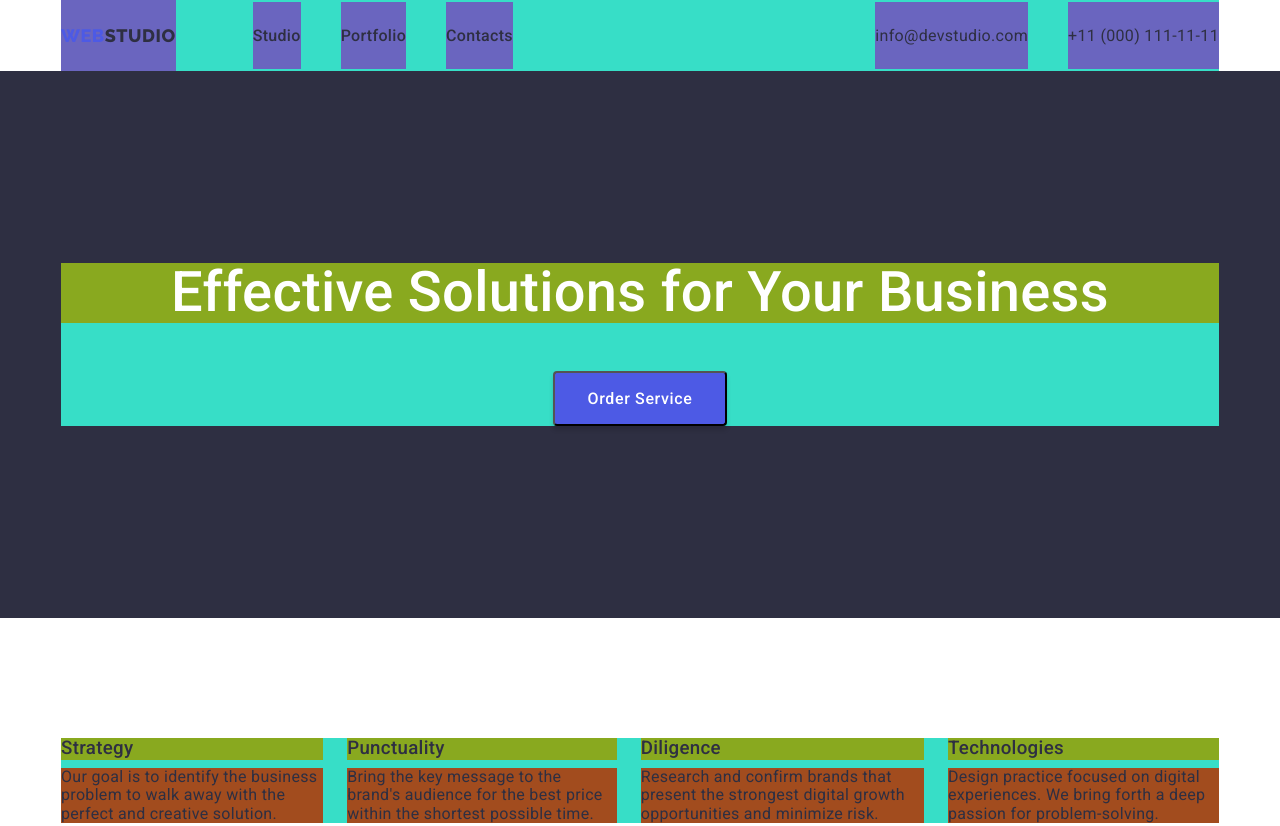
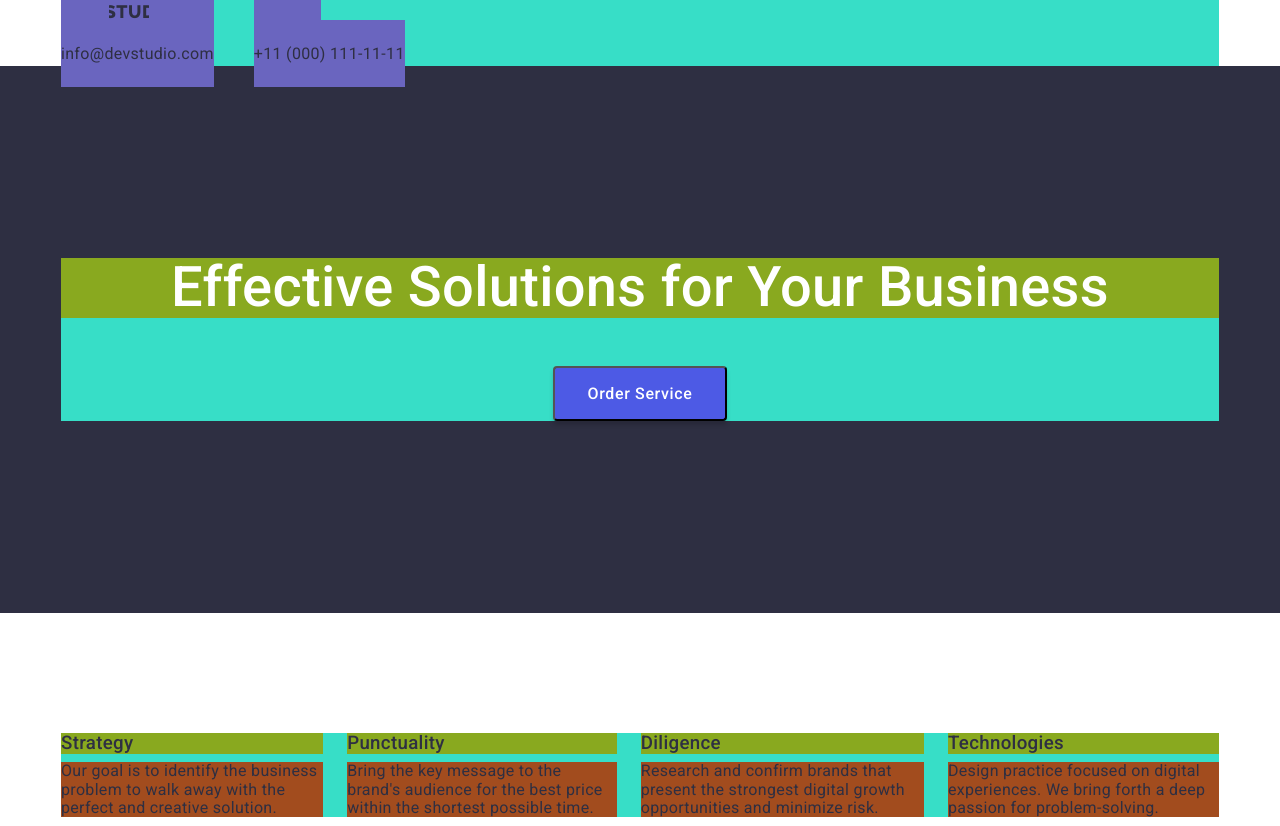
Before and after one commit to Yuriy-Dobryi/goit-markup-hw-07, a plain HTML site: page index.html in a window 1280 px wide. Shown: the top 826 px of the page. Drawn offline with nearby package versions, Linux system fonts and the light colour scheme.

Commit message:
update index

```diff
--- a/css/styles.css
+++ b/css/styles.css
@@ -4,15 +4,18 @@
    --primary-brand-color: #4D5AE5;
 }
 /* ----------- RESET SETTINGS -----------> */
-h1, h2, h3, h4, h5, h6, p, ul, li, a, button, img {
+h1, h2, h3, h4, h5, h6, p, ul {
    margin: 0;
    padding: 0;
-
-   list-style: none;
-   text-decoration: none;
 }
 img {
    display: block;
+}
+.list{
+   list-style: none;
+}
+.link{
+   text-decoration: none;
 }
 /* ----------- BG COLOR FOR CHECK: -----------> */
 h1, h2, h3 {
@@ -35,16 +38,15 @@ body {
    font-size: 16px;
    letter-spacing: 0.02em;
 }
-/* Sections: */
-.section:not(.advantages) {
-   text-align: center;
-}
+/* Sections */
 .hero,
 .advantages,
 .goals {
    margin-bottom: 120px;
 }
-/* ----------- */
+.section:not(.advantages) {
+   text-align: center;
+}
 .container {
    width: 1158px;
    margin-left: auto;
@@ -76,7 +78,6 @@ img:not(.goals img){
 }
 /* ----------- HEADER -----------> */
 .page-header .container {
-   display: flex;
    align-items: center;
 }
 /* Link click area */
@@ -93,10 +94,7 @@ img:not(.goals img){
    color: var(--primary-text-color);
 }
 /* ---- NAVIGATION ----> */
-.nav .list {
-   display: flex;
-}
-/* for Nav and Contacts */
+/* for 'nav' and 'contacts' (li) */
 .page-header .item:not(:last-child) {
    margin-right: 40px;
 }
@@ -113,7 +111,6 @@ img:not(.goals img){
 }
 /* ---- CONTACTS ----> */
 .contacts {
-   display: flex;
    margin-left: auto;
 }
 .contacts .link {
@@ -124,7 +121,6 @@ img:not(.goals img){
 .contacts .link:focus {
    color: var(--primary-brand-color);
 }
-
 /* ----------- MAIN -----------> */
 .item:not(:last-child) {
    margin-right: 24px;
@@ -189,9 +185,8 @@ img:not(.goals img){
 }
 /* ---- ADVANTAGES ----> */
 .advantages .list {
-   display: flex;
+   /*Взагалі ніяк не реагує */
    justify-content: space-between;
-   /*Взагалі ніяк не реагує */
 }
 /* ---- GOALS ----> */
 .goals .list{
@@ -218,13 +213,12 @@ img:not(.goals img){
    background-color: var(--primary-brand-color);
    color: #fff;
 }
-/* ------------->------------->-------------> */
+/* ----------- FOOTER -----------> */
 .page-footer {
    padding-top: 100px;
    padding-bottom: 100px;
    background-color: var(--primary-text-color);
 }
-/* ----------------------> */
 .page-footer .logo {
    display: block;
    margin-bottom: 16px;
@@ -233,7 +227,6 @@ img:not(.goals img){
 .page-footer .logo .studio {
    color: #F4F4FD;
 }
-/* ----------------------> */
 .slogan {
    color: #E7E9FC;
 }
```
